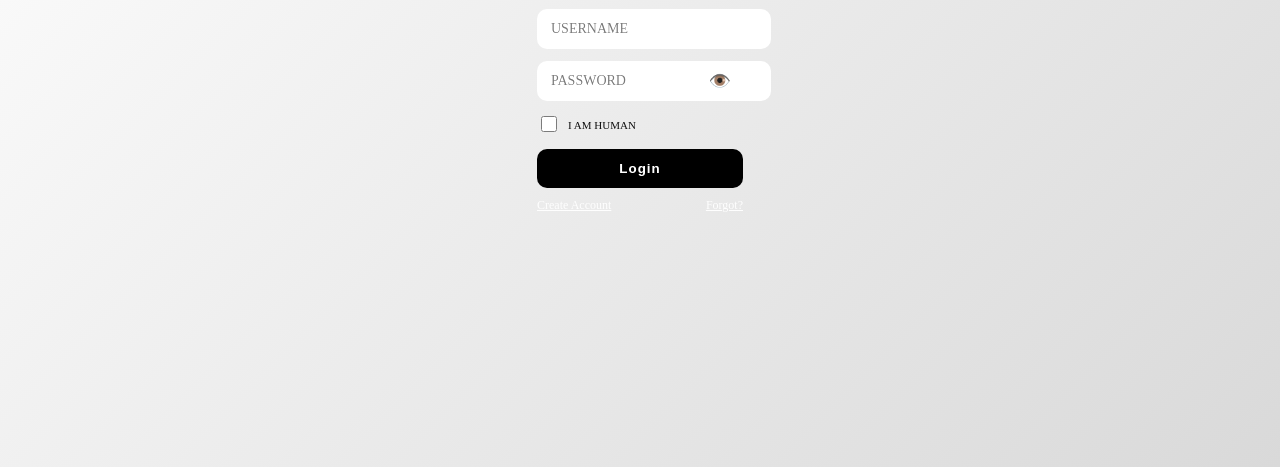
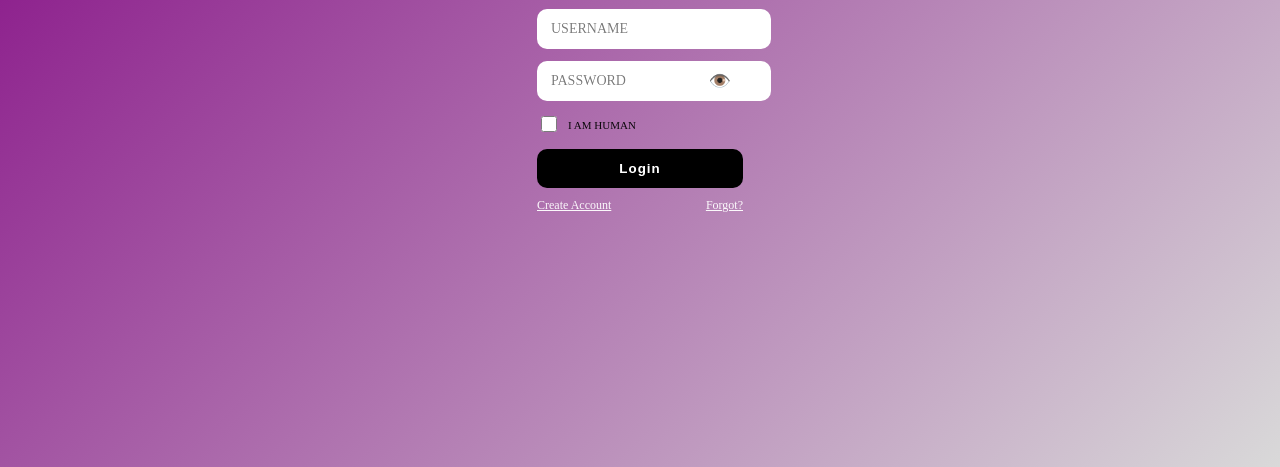
Before and after one commit to tanushproop-design/NBFFGJ, a plain HTML site: page index.html in a window 1280 px wide. Shown: the part 333-800 px from the top of the page. Drawn offline with Linux system fonts and the light colour scheme.

Commit message:
Update index.html

```diff
--- a/index.html
+++ b/index.html
@@ -10,7 +10,7 @@ body{
   display:flex;
   justify-content:center;
   align-items:center;
-  background: linear-gradient(135deg, white, #d9d9d9);
+  background: linear-gradient(135deg, purple, #d9d9d9);
     animation: bgShift 8s infinite alternate;
   }
   @keyframes bgShift{
```
